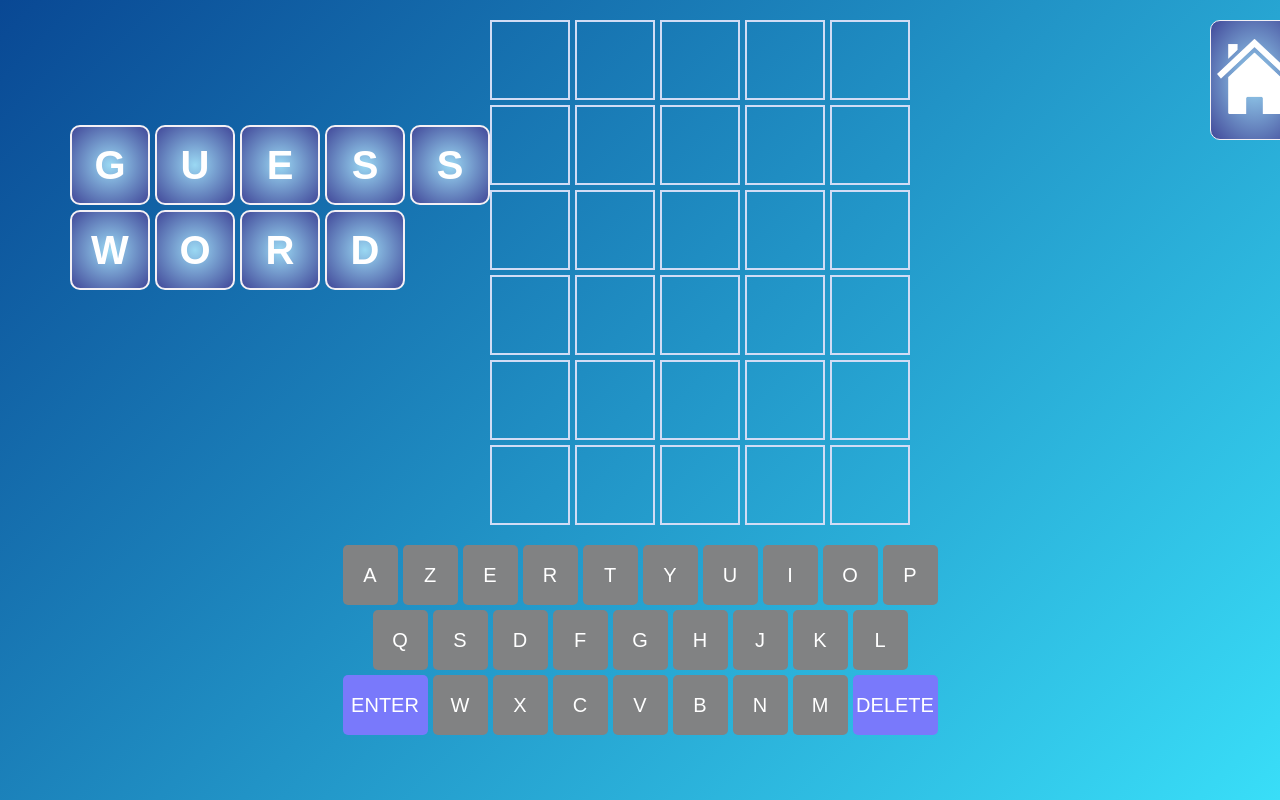
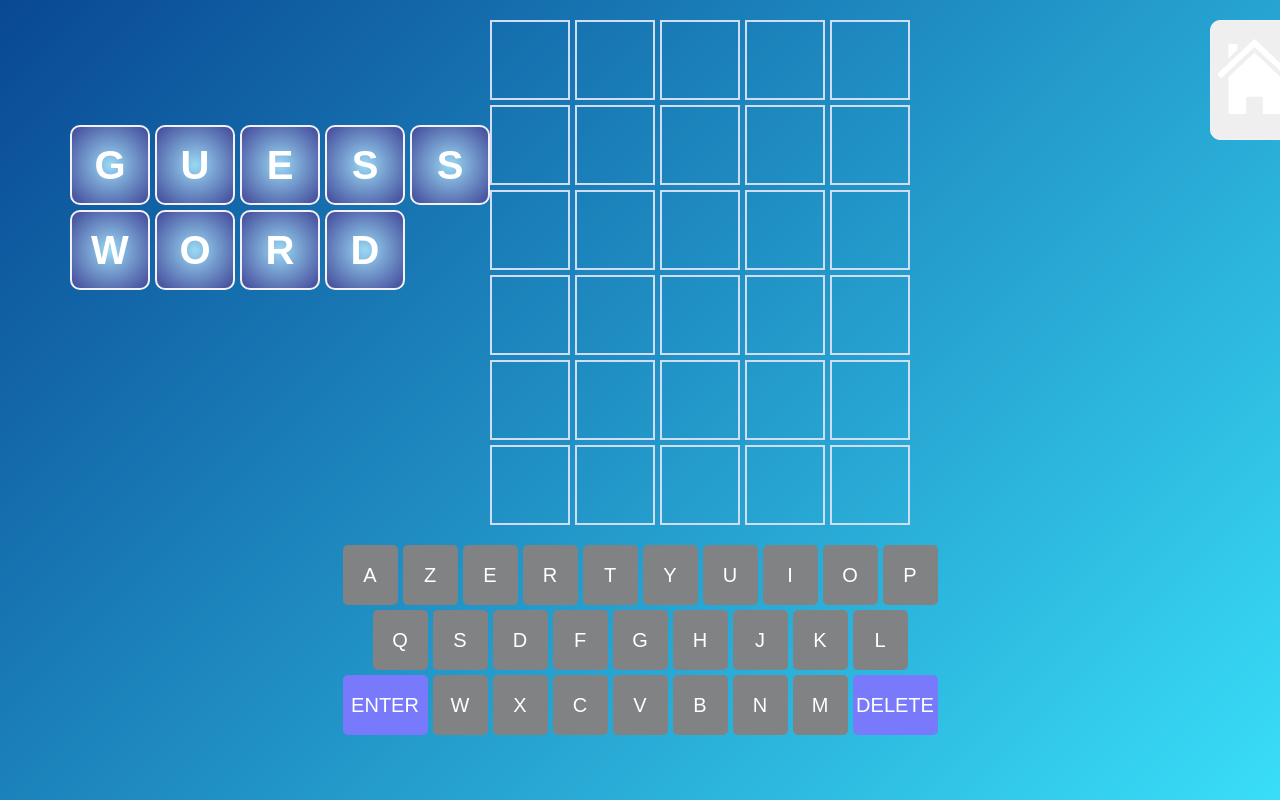
Before and after one commit to clausdamia/projet_web_S2, a plain HTML site: page Html/index.html in a window 1280 px wide. Drawn offline with Linux system fonts and the light colour scheme.

Commit message:
correction choix du theme

```diff
--- a/CSS/styles.css
+++ b/CSS/styles.css
@@ -289,7 +289,7 @@ body.mode-bleu {
   color: white;
   border: .05em solid hsl(288, 20%, 95%);
 
-  background: radial-gradient(#9ad8f3, #414899);
+
   text-transform: uppercase;
   font-weight: bold;
   display: flex;
```
